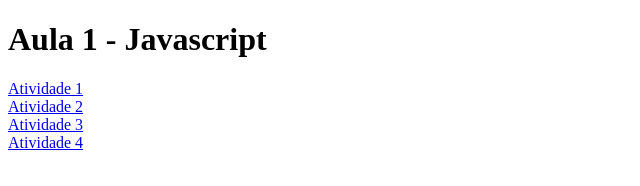
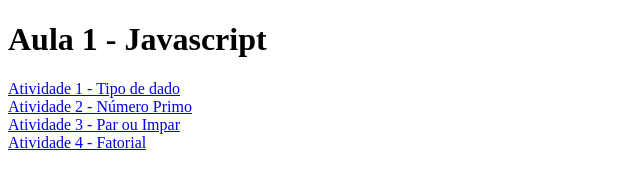
Before and after one commit to Lennohenrique/Laboratorio_Eng_Software, a plain HTML site: page index.html in a window 1280 px wide. Shown: the whole page, without its empty margins (0-640 px from the left). Drawn offline with Linux system fonts and the light colour scheme.

Commit message:
Update index.html

```diff
--- a/index.html
+++ b/index.html
@@ -8,10 +8,10 @@
 </head>
 <body>
     <h1>Aula 1 - Javascript</h1>
-    <a href="JS_aula1/Atividade_1.html">Atividade 1</a><br>
-    <a href="JS_aula1/Atividade_2.html">Atividade 2</a><br>
-    <a href="JS_aula1/Atividade_3.html">Atividade 3</a><br>
-    <a href="JS_aula1/Atividade_4.html">Atividade 4</a><br>
+    <a href="JS_aula1/Atividade_1.html">Atividade 1 - Tipo de dado</a><br>
+    <a href="JS_aula1/Atividade_2.html">Atividade 2 - Número Primo</a><br>
+    <a href="JS_aula1/Atividade_3.html">Atividade 3 - Par ou Impar</a><br>
+    <a href="JS_aula1/Atividade_4.html">Atividade 4 - Fatorial</a><br>
 
 </body>
 </html>
```
